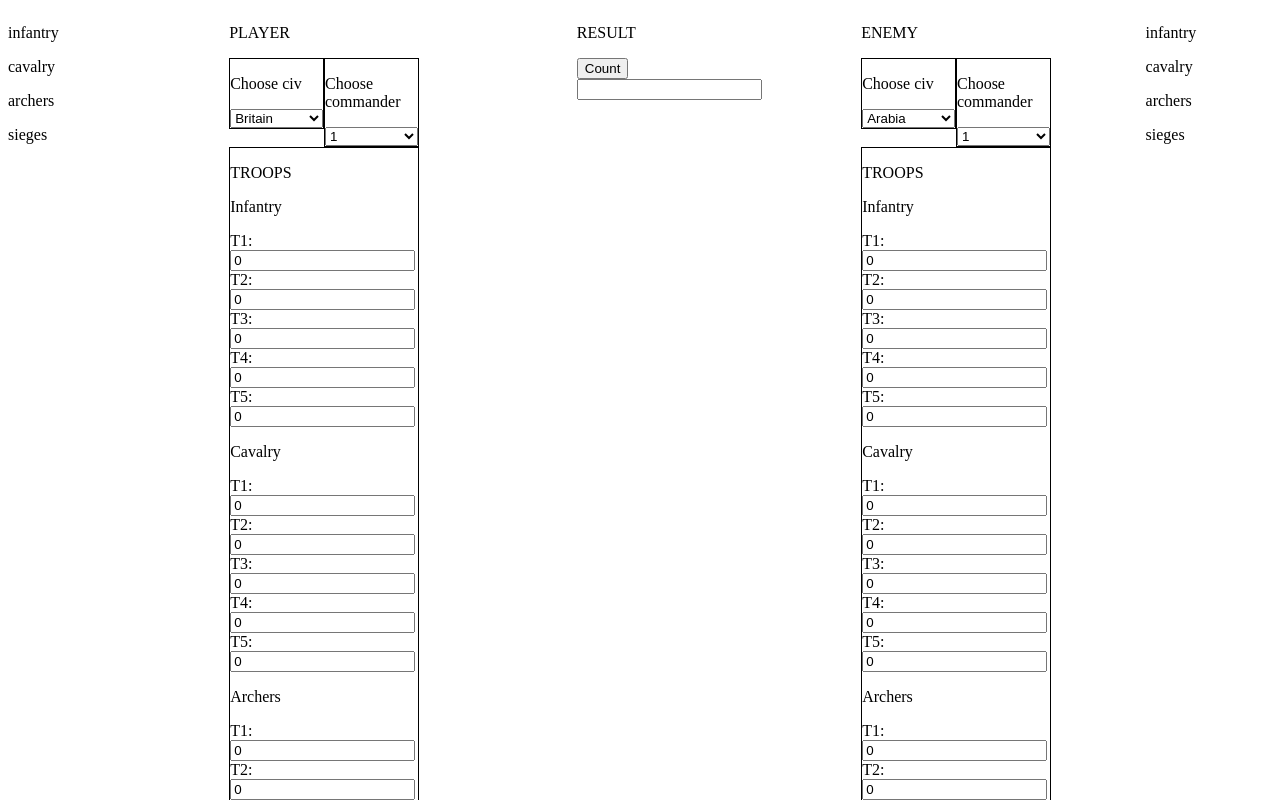
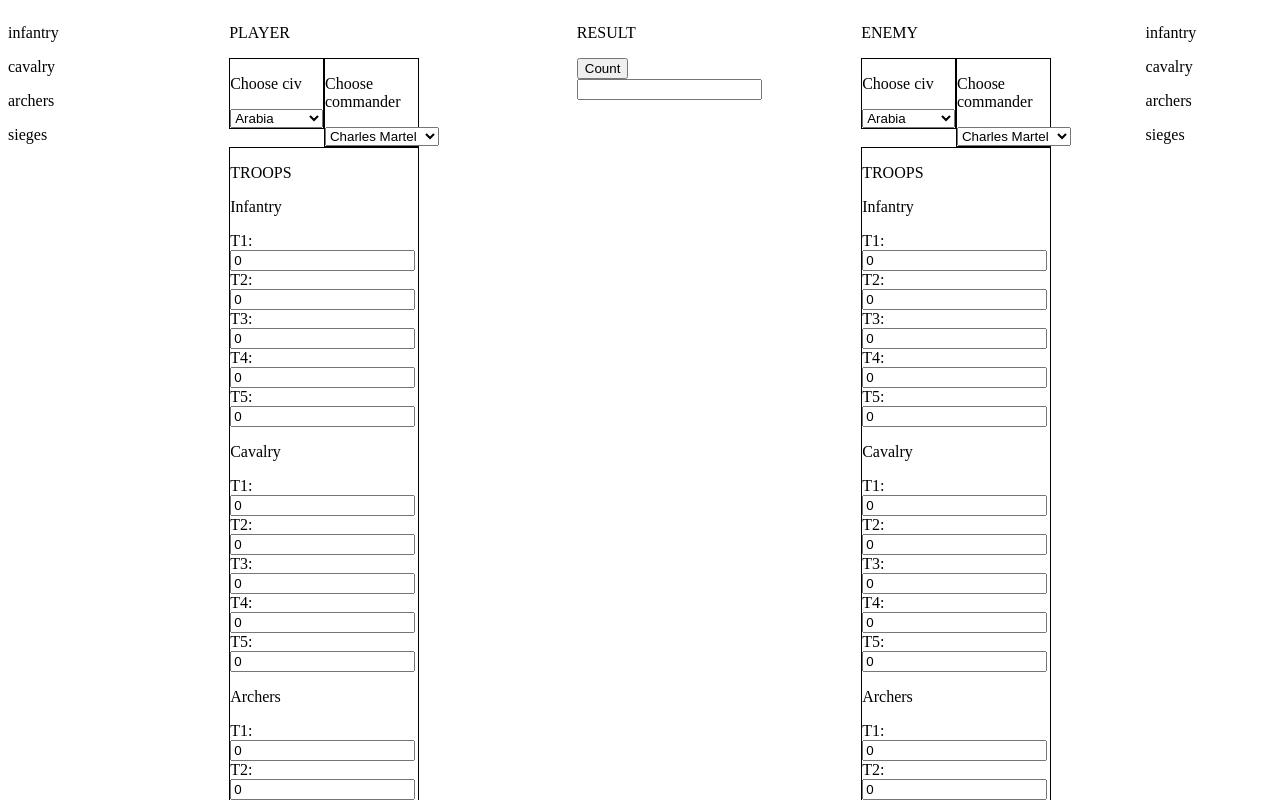
Before and after one commit to anthilles/roc, a plain HTML site: page index.html in a window 1280 px wide. Shown: the top 800 px of the page. Drawn offline with Linux system fonts and the light colour scheme.

Commit message:
commanders list

```diff
--- a/index.html
+++ b/index.html
@@ -43,9 +43,9 @@
                         <div id="inside2kol1">
                                 <div class="civ">
                                         <p>Choose civ</p>
-                                        <select name="civs" id="civsPlayer" onclick="displayCivPLayer()">
+                                        <select name="civs" id="civsPlayer" onclick="displayCivPlayer()">
                                             <option value="Arabia">Arabia</option>
-                                            <option value="Britain" selected="selected">Britain</option>
+                                            <option value="Britain">Britain</option>
                                             <option value="Byzantium">Byzantium</option>
                                             <option value="China">China</option>
                                             <option value="France">France</option>
@@ -61,18 +61,20 @@
                         <div id="inside2kol2">
                                 <div class="civ">
                                         <p>Choose commander</p>
-                                        <select name="civs" id="civsEnemy" onclick="displayCivEnemy()">
-                                            <option value="Arabia">1</option>
-                                            <option value="Britain">2</option>
-                                            <option value="Byzantium">3</option>
-                                            <option value="China">4</option>
-                                            <option value="France">5</option>
-                                            <option value="Germany">6</option>
-                                            <option value="Japan">7</option>
-                                            <option value="Korea">8</option>
-                                            <option value="Ottoman">9</option>
-                                            <option value="Rome">10</option>
-                                            <option value="Spain">11</option>
+                                        <select name="commanders" id="commandersPlayer" onclick="displayCommandersPlayer()">
+                                            <option value="CaoCao">Cao Cao</option>
+                                            <option value="CharlesMartel" selected="selected">Charles Martel</option>
+                                            <option value="Cleopatra">Cleopatra VII</option>
+                                            <option value="Constantine">Constantine I</option>
+                                            <option value="ElCid">El Cid</option>
+                                            <option value="Frederick">Frederick I</option>
+                                            <option value="HannibalBarca">Hannibal Barca</option>
+                                            <option value="JuliusCaesar">Julius Caesar</option>
+                                            <option value="Mehmed">Mehmed II</option>
+                                            <option value="Minamoto">Minamoto</option>
+                                            <option value="Richard">Richard I</option>
+                                            <option value="Saladin">Saladin</option>
+                                            <option value="YiSeong-Gye">Yi Seong-Gye</option>
                                         </select>
                                     </div>
                         </div>
@@ -144,18 +146,20 @@
                 <div id="inside2kol2">
                         <div class="civ">
                                 <p>Choose commander</p>
-                                <select name="civs" id="civsEnemy" onclick="displayCivEnemy()">
-                                    <option value="Arabia">1</option>
-                                    <option value="Britain">2</option>
-                                    <option value="Byzantium">3</option>
-                                    <option value="China">4</option>
-                                    <option value="France">5</option>
-                                    <option value="Germany">6</option>
-                                    <option value="Japan">7</option>
-                                    <option value="Korea">8</option>
-                                    <option value="Ottoman">9</option>
-                                    <option value="Rome">10</option>
-                                    <option value="Spain">11</option>
+                                <select name="commanders" id="commandersEnemy" onclick="displayCommandersEnemy()">
+                                    <option value="CaoCao">Cao Cao</option>
+                                    <option value="CharlesMartel" selected="selected">Charles Martel</option>
+                                    <option value="Cleopatra">Cleopatra VII</option>
+                                    <option value="Constantine">Constantine I</option>
+                                    <option value="ElCid">El Cid</option>
+                                    <option value="Frederick">Frederick I</option>
+                                    <option value="HannibalBarca">Hannibal Barca</option>
+                                    <option value="JuliusCaesar">Julius Caesar</option>
+                                    <option value="Mehmed">Mehmed II</option>
+                                    <option value="Minamoto">Minamoto</option>
+                                    <option value="Richard">Richard I</option>
+                                    <option value="Saladin">Saladin</option>
+                                    <option value="YiSeong-Gye">Yi Seong-Gye</option>
                                 </select>
                             </div>
                 </div>
```
